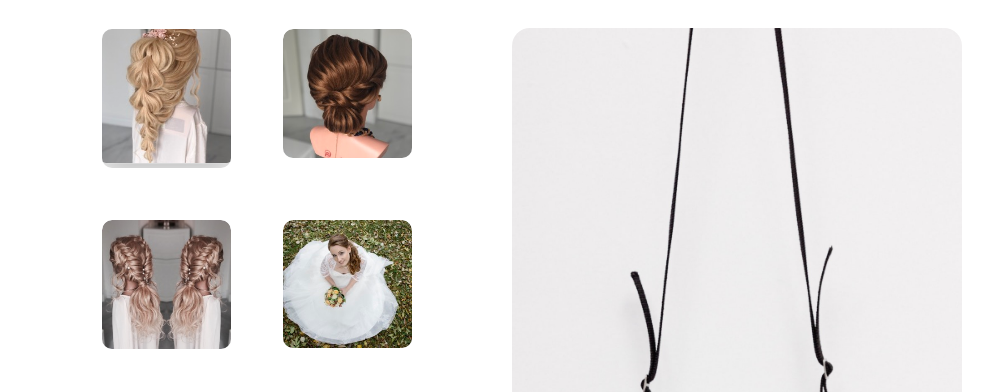
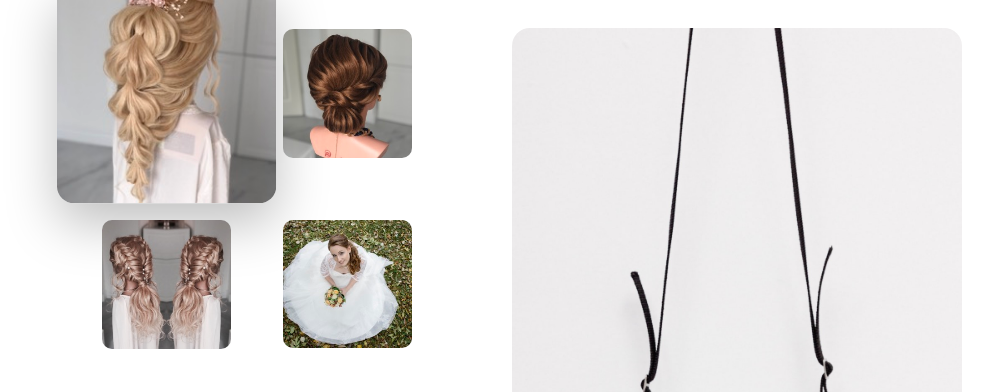
Before and after one commit to AbdelChamati/Website_V2024, a plain HTML site: page gallerie/index.html in a window 1280 px wide. In both pictures the pointer is over the picture 309 px from the left and 488 px from the top of the page. Shown: the part 395-787 px from the top of the page, without its empty margins (143-1136 px from the left). Drawn offline with Linux system fonts and the light colour scheme.

Commit message:
Gallery - Updates the zooming effect, to a bigger size

```diff
--- a/gallerie/index.html
+++ b/gallerie/index.html
@@ -44,7 +44,7 @@
 
 		.thumbnail-frame {
 			width: 100% !important;
-			overflow: hidden;
+			overflow: visible;  /* Change from hidden */
 			border-radius: 10px;
 		}
 
@@ -53,15 +53,21 @@
 			width: 100%;
 			height: auto;
 			display: block;
-			transition: all 0.4s ease;
+			/* transition: all 0.4s ease; */
 			border-radius: 10px;
+			transition: transform 0.5s ease, filter 0.4s ease, box-shadow 0.4s ease;
 		}
 
 		/* Hover effect */
 		.thumbnail-frame:hover img {
-			transform: scale(1.08);
+			/* transform: scale(1.08);
 			filter: brightness(1.05);
-			box-shadow: 0 12px 30px rgba(0, 0, 0, 0.25);
+			box-shadow: 0 12px 30px rgba(0, 0, 0, 0.25); */
+			transform: scale(1.7); /* bigger zoom */
+            filter: brightness(1.05);
+            box-shadow: 0 12px 30px rgba(0, 0, 0, 0.25);
+            z-index: 10; /* ensures it appears above other images */
+            position: relative;
 		}
 
 		/* ===============================
```
